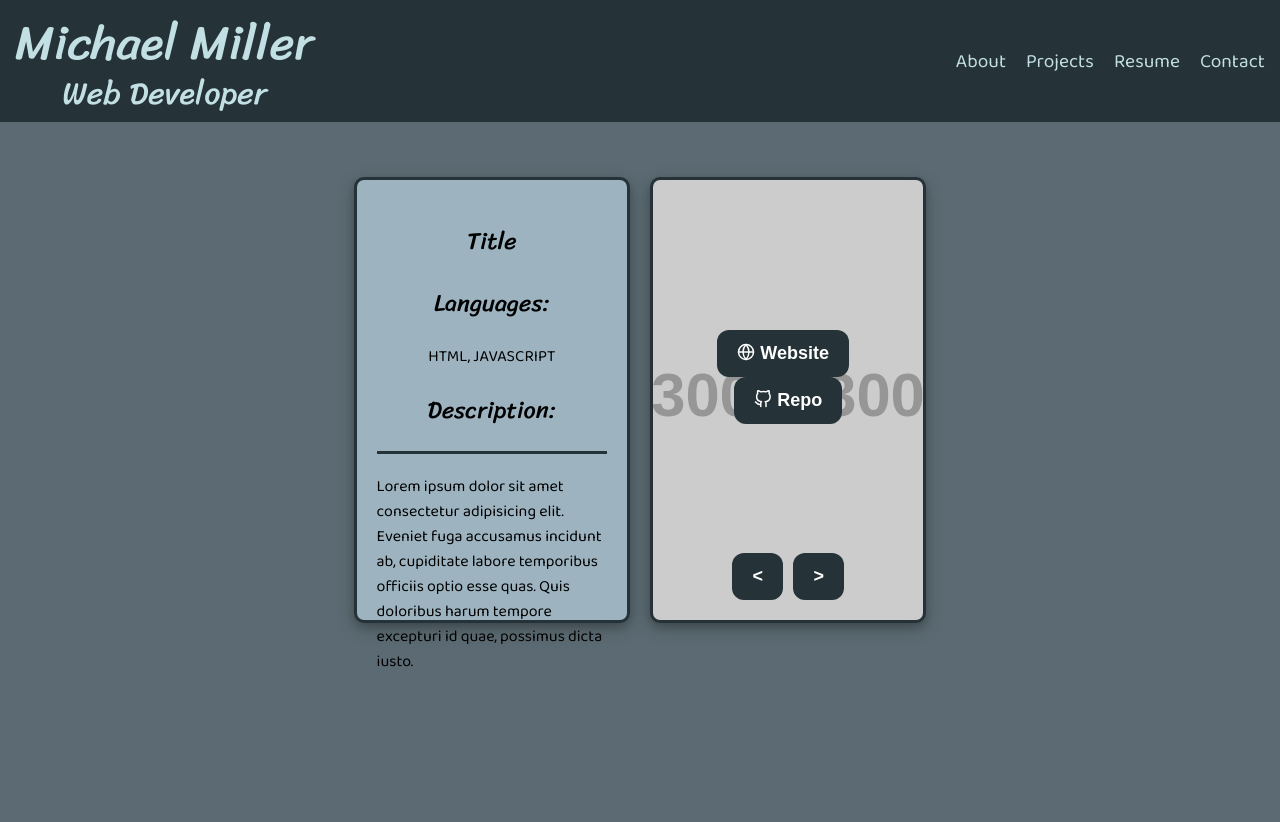
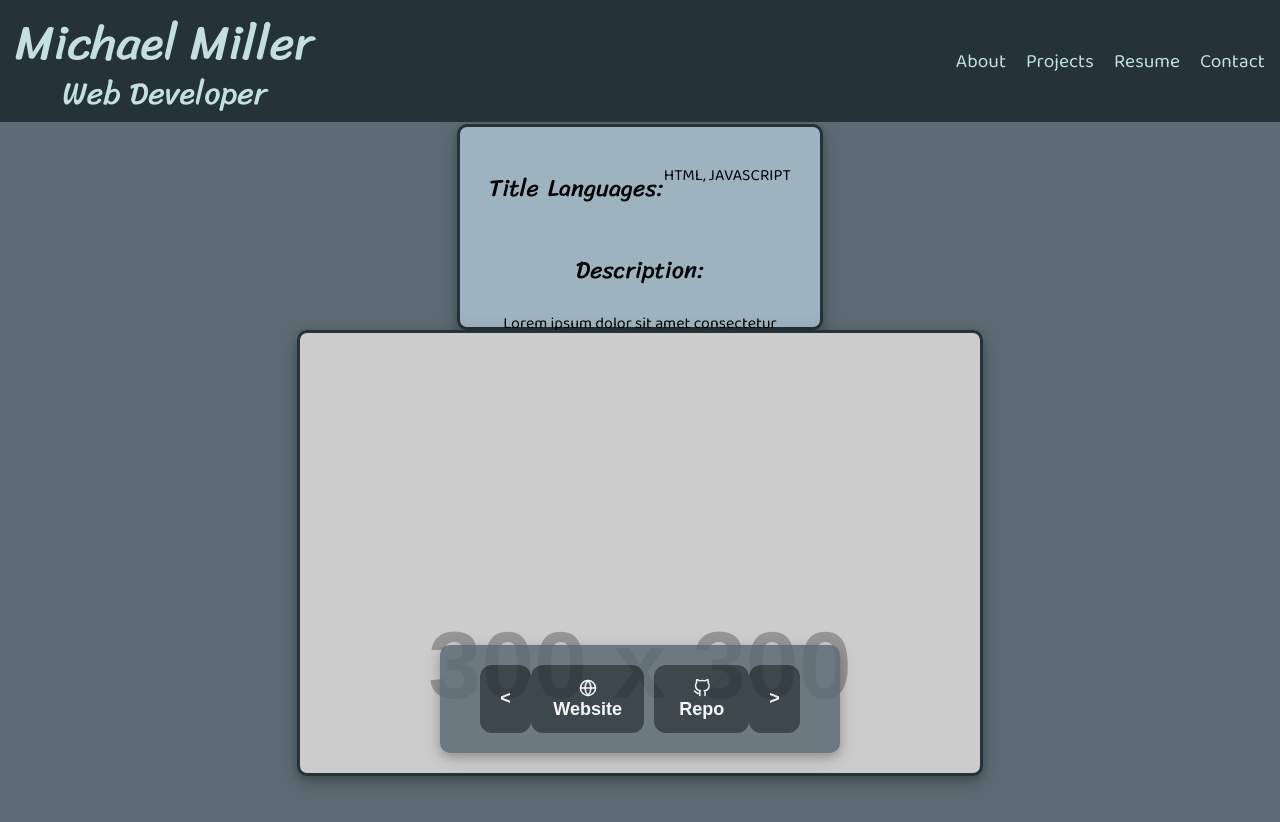
Before and after one commit to mimi5930/mike-miller-dev-port, a React (Create React App) app: page /portfolio in a window 1280 px wide. Shown: the top 822 px of the page. Built offline with nearby package versions, Linux system fonts and the light colour scheme.

Commit message:
styling changes

```diff
--- a/src/App.css
+++ b/src/App.css
@@ -49,7 +49,8 @@ p {
 }
 
 /* General Button */
-.button {
+
+button {
   cursor: pointer;
   background-color: var(--header-bg-color);
   border: 1px solid transparent;
@@ -62,11 +63,11 @@ p {
   transition: ease-in 0.2s;
 }
 
-.button:hover {
+button:hover {
   background-color: #374151;
 }
 
-.button:focus {
+button:focus {
   outline: 2px solid #374151;
   outline-offset: -1px;
 }
--- a/src/App.js
+++ b/src/App.js
@@ -7,7 +7,7 @@ import './App.css';
 // import About from './pages/About';
 // import Portfolio from './pages/Portfolio';
 import Navbar from './components/Navbar/Navbar';
-import Portfolio from './pages/Portfolio/Portfolio';
+import Portfolio from './pages/Portfolio';
 
 import { Box } from '@chakra-ui/react';
 
--- a/src/components/ProjectDescription.jsx
+++ b/src/components/ProjectDescription.jsx
@@ -1,4 +1,4 @@
-import './styles/projects.css';
+import './styles/project-description.css';
 
 export default function ProjectDescription() {
   const title = 'Title';
@@ -7,11 +7,13 @@ export default function ProjectDescription() {
     'Lorem ipsum dolor sit amet consectetur adipisicing elit. Eveniet fuga accusamus incidunt ab, cupiditate labore temporibus officiis optio esse quas. Quis doloribus harum tempore excepturi id quae, possimus dicta iusto.';
 
   return (
-    <div className="project-card">
-      <h2>{title}</h2>
-      <div>
-        <h2>Languages:</h2>
-        <p>{languages}</p>
+    <div className="project-info-card">
+      <div className="project-title-container">
+        <h2>{title}</h2>
+        <div className="language-container">
+          <h2>Languages:</h2>
+          <p>{languages}</p>
+        </div>
       </div>
       <div>
         <h2>Description:</h2>
--- a/src/components/ProjectImage.jsx
+++ /dev/null
@@ -1,23 +0,0 @@
-import './styles/projects.css';
-import './styles/project-image.css';
-import { FiGithub, FiGlobe } from 'react-icons/fi';
-
-export default function ProjectImage() {
-  return (
-    <div className="project-card picture-card">
-      <div className="spacer"></div>
-      <div className="link-buttons">
-        <button className="button mr-10">
-          <FiGlobe className="icon"></FiGlobe> Website
-        </button>
-        <button className="button">
-          <FiGithub className="icon"></FiGithub> Repo
-        </button>
-      </div>
-      <div className="location-buttons">
-        <button className="button mr-10">{'<'}</button>
-        <button className="button">{'>'}</button>
-      </div>
-    </div>
-  );
-}
--- a/src/components/styles/projects.css
+++ b/src/components/styles/project-description.css
@@ -1,15 +1,25 @@
-.project-card {
+.project-info-card {
   background-color: var(--box-color);
   text-align: center;
-  height: 50vh;
-  width: 18vw;
+  height: 20vh;
+  width: 25vw;
   border: 3px solid var(--header-bg-color);
   border-radius: 10px;
   padding: 20px;
   box-shadow: 0 4px 8px 0 #00000033, 0 6px 20px 0 #00000030;
 }
 
-.description {
+.project-title-container {
+  display: flex;
+  justify-content: space-evenly;
+  align-items: center;
+}
+
+.language-container {
+  display: flex;
+}
+
+.language-container .description {
   border-top: 3px solid var(--header-bg-color);
   padding: 20px 0px;
   text-align: left;
--- a/src/components/styles/project-image.css
+++ /dev/null
@@ -1,21 +0,0 @@
-.picture-card {
-  display: flex;
-  flex-direction: column;
-  align-items: center;
-  gap: 10px;
-  justify-content: space-between;
-  /* background image */
-  background-image: url('https://dummyimage.com/300');
-  background-position: center;
-  background-repeat: no-repeat;
-  background-size: cover;
-}
-
-/* simple margin adjustment */
-.mr-10 {
-  margin-right: 10px;
-}
-
-.icon {
-  margin-bottom: -2.7px;
-}
--- /dev/null
+++ b/src/pages/Portfolio.jsx
@@ -0,0 +1,26 @@
+import './style/portfolio.css';
+import ProjectDescription from '../components/ProjectDescription';
+import { FiGithub, FiGlobe } from 'react-icons/fi';
+
+export default function Portfolio() {
+  return (
+    <div className="project-container">
+      <h1>Featured Projects</h1>
+      <ProjectDescription></ProjectDescription>
+      <div className="project-card">
+        <div className="project-navigation">
+          <button>{'<'}</button>
+          <div className="links">
+            <button>
+              <FiGlobe className="icon"></FiGlobe> Website
+            </button>
+            <button>
+              <FiGithub className="icon"></FiGithub> Repo
+            </button>
+          </div>
+          <button>{'>'}</button>
+        </div>
+      </div>
+    </div>
+  );
+}
--- a/src/pages/Portfolio/Portfolio.jsx
+++ /dev/null
@@ -1,12 +0,0 @@
-import './portfolio.css';
-import ProjectDescription from '../../components/ProjectDescription';
-import ProjectImage from '../../components/ProjectImage';
-
-export default function Portfolio() {
-  return (
-    <div className="project-container">
-      <ProjectDescription></ProjectDescription>
-      <ProjectImage></ProjectImage>
-    </div>
-  );
-}
--- a/src/pages/Portfolio/portfolio.css
+++ /dev/null
@@ -1,7 +0,0 @@
-.project-container {
-  height: 100vh;
-  display: flex;
-  justify-content: center;
-  align-items: center;
-  gap: 20px;
-}
--- /dev/null
+++ b/src/pages/style/portfolio.css
@@ -0,0 +1,51 @@
+.project-container {
+  height: 100vh;
+  display: flex;
+  flex-direction: column;
+  justify-content: center;
+  align-items: center;
+}
+
+.project-card {
+  height: 50vh;
+  width: 50vw;
+  border: 3px solid var(--header-bg-color);
+  border-radius: 10px;
+  padding: 20px;
+  box-shadow: 0 4px 8px 0 #00000033, 0 6px 20px 0 #00000030;
+  display: flex;
+  flex-direction: column;
+  justify-content: end;
+  align-items: center;
+  background-image: url('https://dummyimage.com/300');
+  background-position-x: center;
+  background-position-y: top;
+  background-repeat: no-repeat;
+  background-size: cover;
+}
+
+.project-navigation {
+  display: flex;
+  flex-direction: row;
+  justify-content: space-between;
+  width: 50%;
+  padding: 20px 40px;
+  transition: all ease-in 0.3s;
+  background-color: var(--main-bg-color);
+  border-radius: 10px;
+  box-shadow: 0 4px 8px 0 #00000033, 0 6px 20px 0 #00000030;
+  opacity: 0.85;
+}
+
+.project-navigation:hover {
+  opacity: 1;
+}
+
+.icon {
+  margin-bottom: -2.7px;
+}
+
+.links {
+  display: flex;
+  gap: 10px;
+}
```
